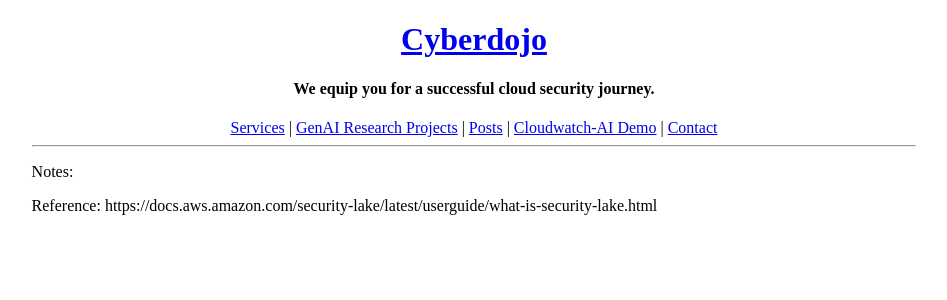
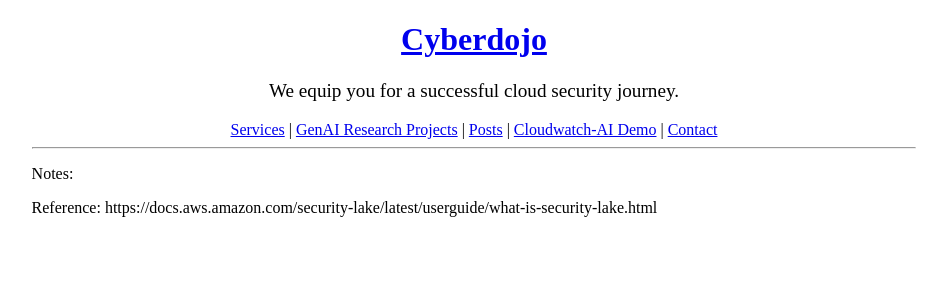
Before and after one commit to Ahmed-AG/cyberdojo-page, a Jekyll site: the page built from read/aws-security-lake.md, in a window 1280 px wide. Shown: the top 300 px of the page, without its empty margins (166-1113 px from the left). Built offline with Jekyll 4.4.1, drawn with Linux system fonts in a browser that asks for light colours; our own code applies the rules of GitHub Pages for plain Markdown files.

Commit message:
update title

```diff
--- a/_layouts/default.html
+++ b/_layouts/default.html
@@ -14,7 +14,7 @@
 <body>
   <div style="width: 70%; margin-left: auto; margin-right: auto;">
     <h1 style="text-align: center;"><a href="/">{{ site.tag_text }}</a></h1>
-    <h4 style="text-align: center;">We equip you for a successful cloud security journey.</h4>
+    <p style="text-align: center; font-size: 1.2em; font-weight: normal; margin-top: 0;">We equip you for a successful cloud security journey.</p>
     {% include menu.html %}
     {{ content }}
   </div>
```
